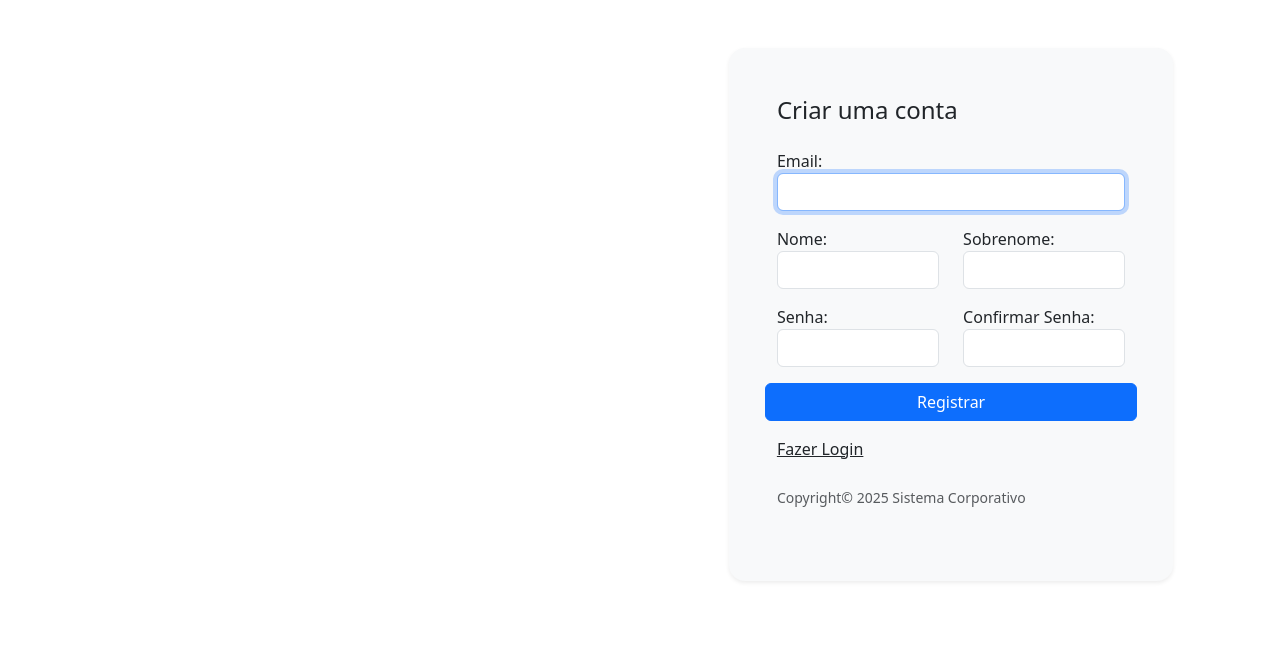
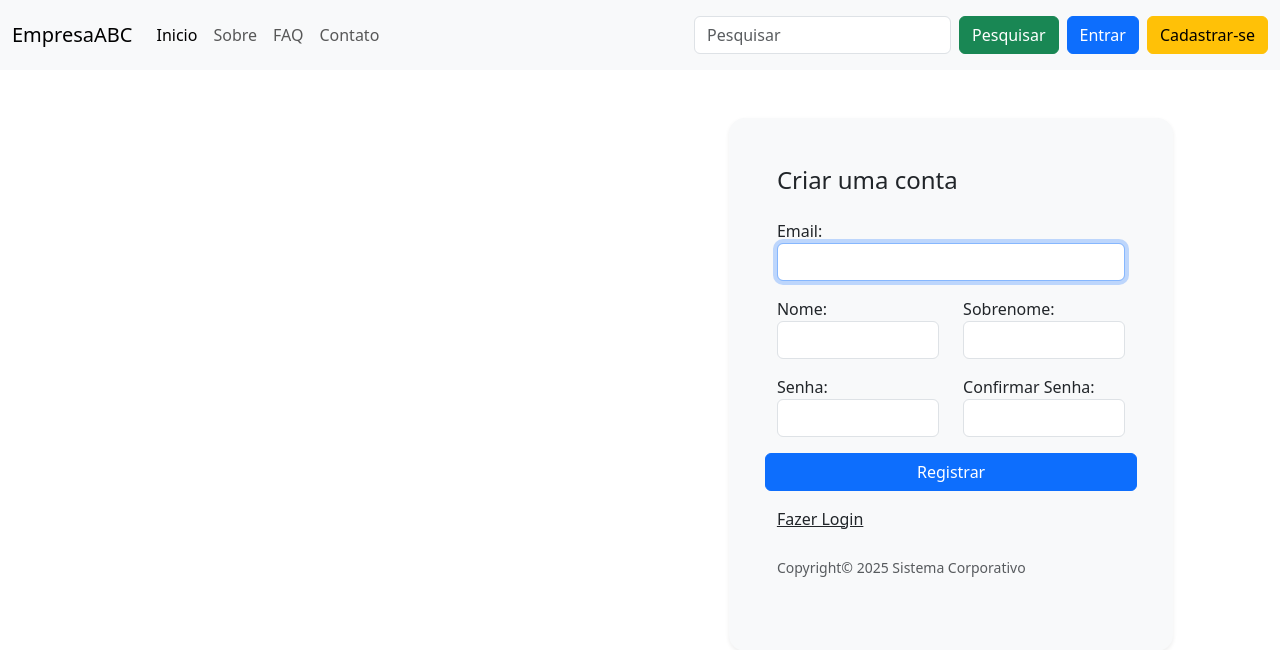
Before and after one commit to necreto/ProjetoSiteDjango, a Django app: page /contas/criar-conta/ in a window 1280 px wide. Shown: the top 650 px of the page. Run offline with Django 5.2, Linux system fonts and the light colour scheme; parts of the project's set-up code (start-up, migrations or seed data) failed here and were passed over.

Commit message:
adicionado a navbar no projeto e também configurado os botões de login, logout, register

```diff
--- a/apps/base/templates/base.html
+++ b/apps/base/templates/base.html
@@ -17,8 +17,10 @@
 
 </head>
 <body>
-	{% include "components/message.html" %}
-	{% block content %}{% endblock %}
+	{% include 'components/message.html' %}
+	{% include 'components/navbar.html' %}
+	{% include 'components/logout.html' %}
+    {% block content %}{% endblock %}
 
 	<!-- JS bootstrap, jquery, script-->
 	<script src="https://cdn.jsdelivr.net/npm/bootstrap@5.3.3/dist/js/bootstrap.bundle.min.js" integrity="sha384-YvpcrYf0tY3lHB60NNkmXc5s9fDVZLESaAA55NDzOxhy9GkcIdslK1eN7N6jIeHz" crossorigin="anonymous"></script>
--- /dev/null
+++ b/apps/base/templates/components/logout.html
@@ -0,0 +1,18 @@
+<div class="modal fade" id="logoutModal" tabindex="-1" aria-labelledby="logoutModalLabel" aria-hidden="true">
+    <div class="modal-dialog modal-dialog-centered">
+        <div class="modal-content">
+            <div class="modal-header">
+                <h5 class="modal-title" id="logoutModalLabel">Atenção Usuario ! <i
+                        class="link-danger fas fa-exclamation-triangle me-2"></i></h5>
+                <button type="button" class="btn-close" data-bs-dismiss="modal" aria-label="Close"></button>
+            </div>
+            <div class="modal-body">
+                Tem certeza que deseja sair do sistema ? <br>
+                Após clicar em "Sair" você será deslogado.
+            </div>
+            <div class="modal-footer">
+                <button class="btn btn-danger" onclick="location.href='{% url 'logout' %}'"><a>Sair</a></button>
+            </div>
+        </div>
+    </div>
+</div>
--- /dev/null
+++ b/apps/base/templates/components/navbar.html
@@ -0,0 +1,36 @@
+<nav class="navbar navbar-expand-lg bg-light" style="height: 70px;">
+    <div class="container-fluid bg-light">
+        <a class="navbar-brand" href="/">EmpresaABC</a>
+        <button class="navbar-toggler" type="button" data-bs-toggle="collapse" data-bs-target="#navbarSupportedContent"
+            aria-controls="navbarSupportedContent" aria-expanded="false" aria-label="Toggle navigation">
+            <span class="navbar-toggler-icon"></span>
+        </button>
+        <div class="collapse navbar-collapse" id="navbarSupportedContent">
+            <ul class="navbar-nav me-auto mb-2 mb-lg-0">
+                <li class="nav-item">
+                    <a class="nav-link active" aria-current="page" href="#">Inicio</a>
+                </li>
+                <li class="nav-item">
+                    <a class="nav-link" href="#">Sobre</a>
+                </li>
+                <li class="nav-item">
+                    <a class="nav-link" href="#">FAQ</a>
+                </li>
+                <li class="nav-item">
+                    <a class="nav-link" href="#">Contato</a>
+                </li>
+            </ul>
+            <form class="d-flex" role="search">
+                <input class="form-control me-2" type="search" placeholder="Pesquisar" aria-label="Search">
+                <button class="btn btn-success" type="submit">Pesquisar</button>
+            </form>
+            {% if user.is_authenticated %}
+                <span class="p-2"><i class="fas fa-user mx-2"></i>{{user.first_name}} {{user.last_name}}</span>
+                <button class="btn btn-danger" data-bs-toggle="modal" href="#logoutModal">Logout</button>
+                {% else %}
+                <button class="btn btn-primary mx-2" onclick="location.href='{% url 'login' %}'">Entrar</button>
+                <button class="btn btn-warning" onclick="location.href='{% url 'register' %}'">Cadastrar-se</button>
+            {% endif %}
+        </div>
+    </div>
+</nav>
--- a/apps/contas/urls.py
+++ b/apps/contas/urls.py
@@ -5,4 +5,5 @@ urlpatterns = [
     path('desconectado-inatividade/',  views.timeout_view, name='timeout'),
     path('login/', views.login_view, name='login'), # Adicionar rota entrar
     path('criar-conta/', views.register_view, name='register'),
+    path('logout/', views.logout_view, name='logout'),
 ]
--- a/apps/contas/views.py
+++ b/apps/contas/views.py
@@ -1,5 +1,5 @@
 from django.contrib import messages
-from django.contrib.auth import authenticate, login
+from django.contrib.auth import authenticate, login, logout
 from django.contrib.auth.models import Group
 from django.shortcuts import render, redirect
 from contas.forms import CustomUserCreationForm
@@ -7,6 +7,10 @@ from contas.forms import CustomUserCreationForm
 # Create your views here.
 def timeout_view(request):
     return render(request, 'timeout.html')
+
+def logout_view(request):
+    logout(request)
+    return redirect('home')
 
 #login
 def login_view(request):
```
